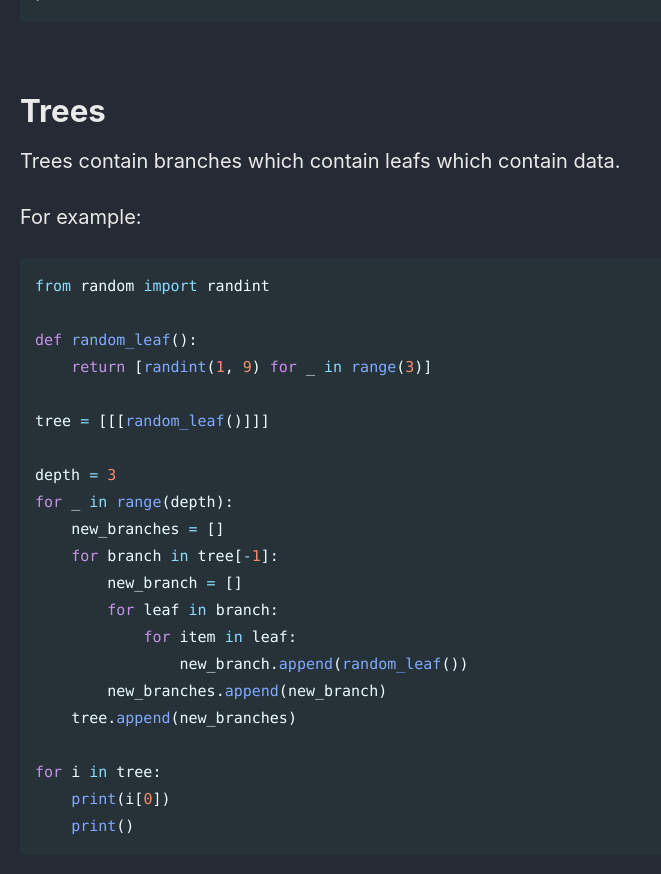
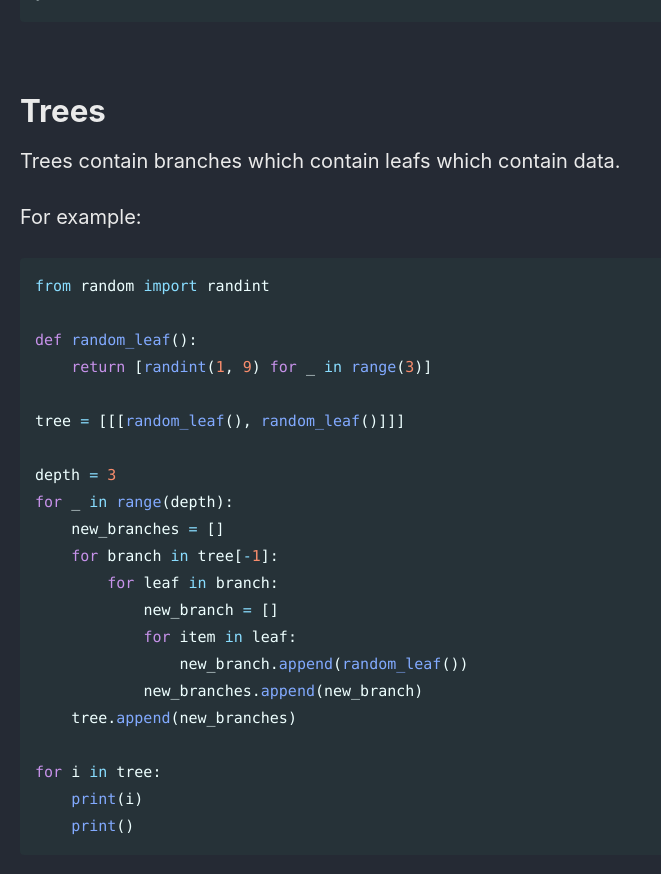
Before and after one commit to Connor-McCartney/Connor-McCartney.github.io, a Jekyll site: the page built from _pages/misc/C.md, in a window 1280 px wide and 900 px high, scrolled down 3045 px. Shown: the top 874 px of the window, without its empty margins (0-661 px from the left). Built offline with Jekyll 4.4.1, drawn with Linux system fonts in a browser that asks for light colours; cached includes are drawn as plain includes.

Commit message:
Update C.md

````diff
--- a/_pages/misc/C.md
+++ b/_pages/misc/C.md
@@ -131,20 +131,20 @@ from random import randint
 def random_leaf():
     return [randint(1, 9) for _ in range(3)]
 
-tree = [[[random_leaf()]]]
+tree = [[[random_leaf(), random_leaf()]]]
 
 depth = 3
 for _ in range(depth):
     new_branches = []
     for branch in tree[-1]:
-        new_branch = []
         for leaf in branch:
+            new_branch = []
             for item in leaf:
                 new_branch.append(random_leaf())
-        new_branches.append(new_branch)
+            new_branches.append(new_branch)
     tree.append(new_branches)
 
 for i in tree:
-    print(i[0])
+    print(i)
     print()
 ```
````
